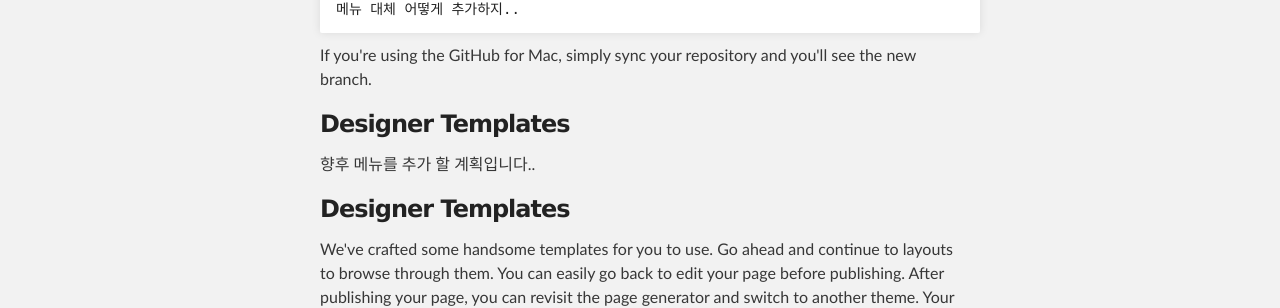
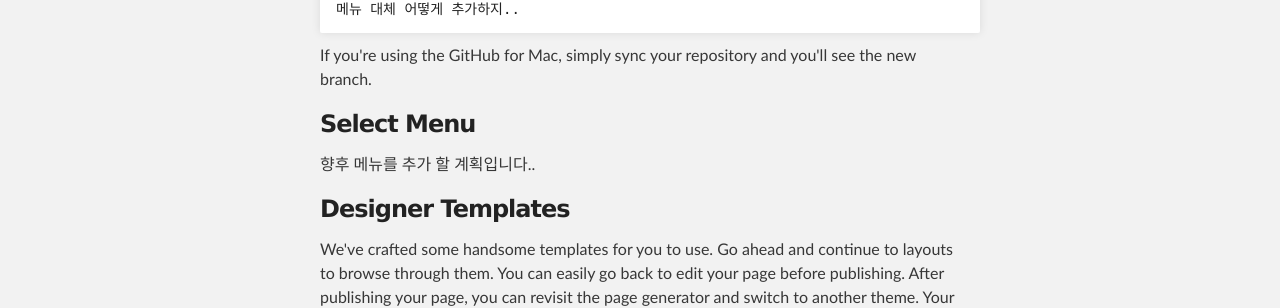
Before and after one commit to sss8412/sss8412.github.com, a Jekyll site: the page index.html, which Jekyll copies as it is, in a window 1280 px wide. Shown: the part 512-820 px from the top of the page. Built offline with Jekyll 4.4.1, drawn with Linux system fonts in a browser that asks for light colours.

Commit message:
Update index.html

```diff
--- a/index.html
+++ b/index.html
@@ -41,7 +41,7 @@ $ git checkout gh-pages
 <p>If you're using the GitHub for Mac, simply sync your repository and you'll see the new branch.</p>
 
 <h3>
-<a id="Select Menu" class="anchor" href="#designer-templates" aria-hidden="true"><span class="octicon octicon-link"></span></a>Designer Templates</h3>
+<a id="Select Menu" class="anchor" href="#Select Menu" aria-hidden="true"><span class="octicon octicon-link"></span></a>Select Menu</h3>
 
 <p>향후 메뉴를 추가 할 계획입니다..</p>
 
```
